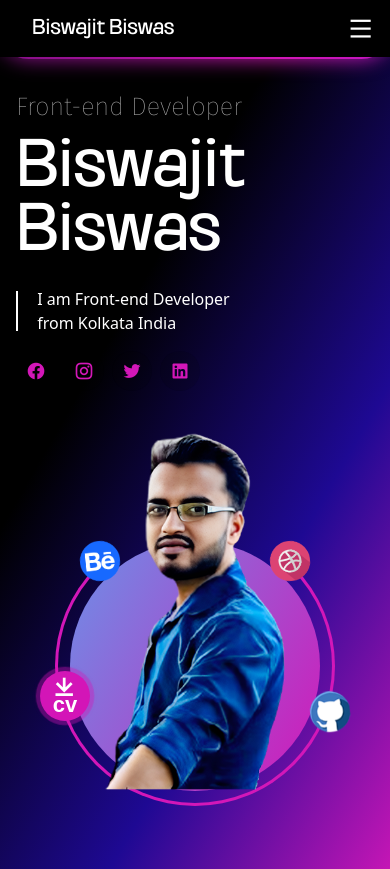
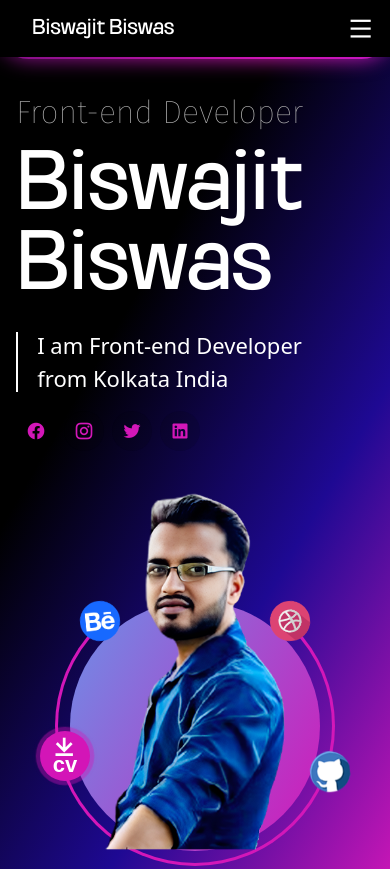
Before and after one commit to Biswajitbp6092/Biswajit-portfolio, a website: page index.html in a window 390 px wide. Shown: the top 869 px of the page. Drawn offline with nearby package versions, Linux system fonts and the light colour scheme.

Commit message:
overflow x hidden

```diff
--- a/main.js
+++ b/main.js
@@ -35,6 +35,11 @@
 
 (function(){
 
+})();
+
+(function(){
+    const pathName = window.location;
+   console.log (pathName);
 })();
 
 
--- a/style.scss
+++ b/style.scss
@@ -7,6 +7,7 @@
 }
 body{
     background-color: $body-black;
+    overflow-x: hidden;
 }
 a{
     text-decoration: none;
@@ -210,7 +211,7 @@ a.back-to-top {
                 color: $body-white-secondary;
                 font-size: 3rem;
                 @include mobile-only{
-                    font-size: 1.575rem;
+                    font-size: 2rem;
                 }
                 @include tablet-only{
                     font-size: 2rem;
@@ -226,7 +227,7 @@ a.back-to-top {
                 padding-block: 1rem;
                 color: $body-white;
                 @include mobile-only{
-                    font-size: 4rem;
+                    font-size: 5rem;
                     padding-block: .5rem;
                 }
             }
@@ -237,17 +238,18 @@ a.back-to-top {
                     width: 2px;
                     height: 60px;
                     background-color: $body-white;
-                    @include mobile-only{
-                        height: 40px
-                    }
+                    // @include mobile-only{
+                    //     height: 40px
+                    // }
                 }
                 p{
                     @include paragraph();
                     padding-left: 1.2rem;
                     padding-top:1rem;
                     @include mobile-only{
-                        font-size: 1rem;
+                        font-size: 1.375rem;
                     }
+
                 }
             }
             .social-media ul {
```
Also changed, not shown: style.css, 1 other file.
